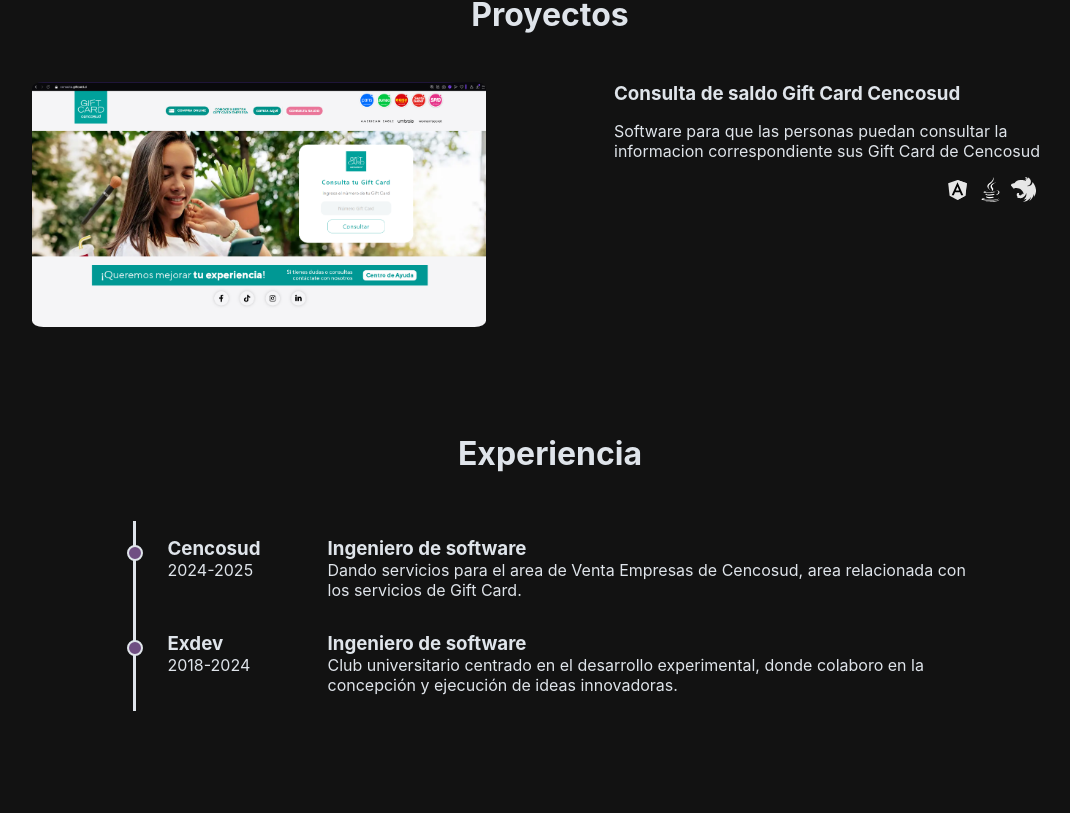
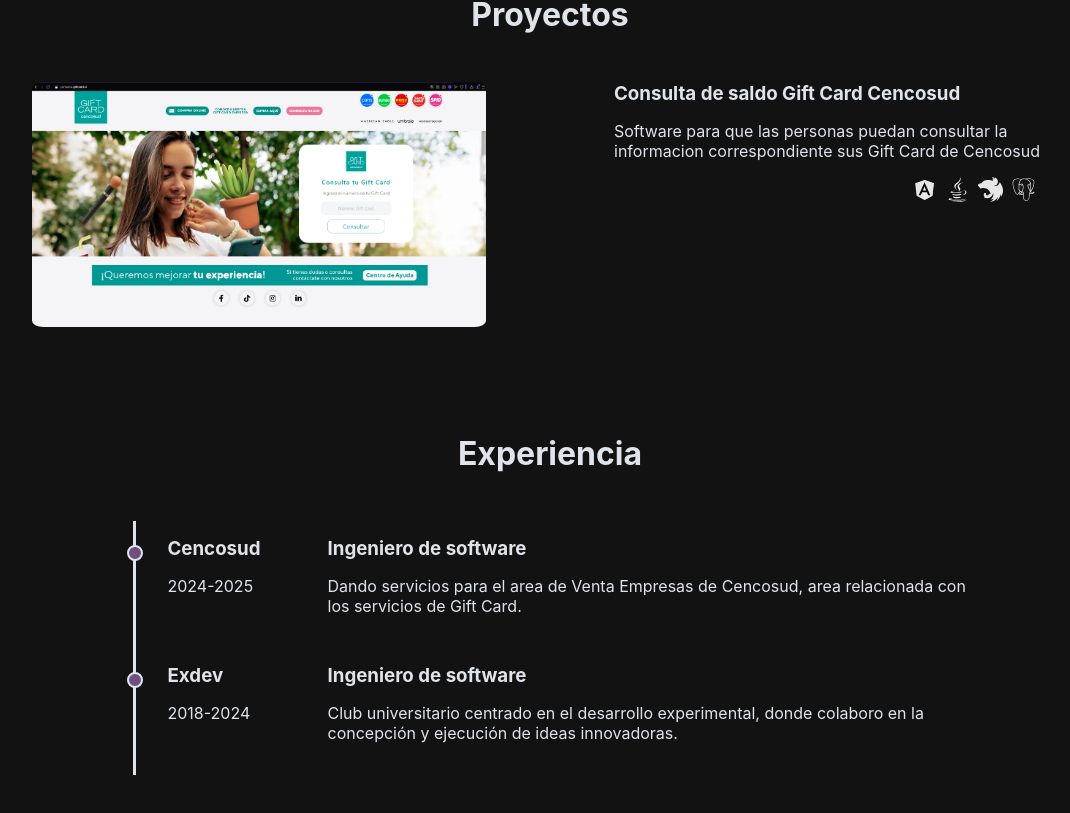
Before and after one commit to IanBattistoni/portafolio, a React (Create React App) app: page / in a window 1280 px wide. Shown: the part 876-1689 px from the top of the page, without its empty margins (90-1160 px from the left). Before the commit the page ends 1667 px from the top, so only its background shows below. Built offline with nearby package versions, Linux system fonts and the light colour scheme.

Commit message:
postgresSQL

```diff
--- a/src/index.css
+++ b/src/index.css
@@ -31,6 +31,15 @@
   margin: 0;
   color: rgb(223,228,234);
 }
+time{
+  color: rgb(223,228,234);
+  display: block;
+    margin-block-start: 1em;
+    margin-block-end: 1em;
+    margin-inline-start: 0px;
+    margin-inline-end: 0px;
+    unicode-bidi: isolate;
+}
 .app {
   max-width: 1440px;
   width: 100%;
--- a/src/pages/home/home.js
+++ b/src/pages/home/home.js
@@ -11,6 +11,7 @@
 import NestIcon from '../../shared/icons/NestIcon';
 import YoutubeIcon from '../../shared/icons/YoutubeIcon';
 import DownloadIcon from '../../shared/icons/DownloadIcon';
+import PostgresSQLIcon from '../../shared/icons/PostgresSQLIcon';
 function Home() {
 
   return (
@@ -45,7 +46,7 @@
 
           <article className='project'>
             <div className='project-image'>
-              <a href='https://consulta.giftcard.cl' target='_blank' title='ir a la página'>
+              <a href='https://consulta.giftcard.cl' target='_blank' title='ir al sitio'>
                 <img src={consultaGCImage} alt='Ian Battistoni' />
               </a>
             </div>
@@ -65,6 +66,9 @@
                 </span>
                 <span title='Nest'>
                   <NestIcon className='info-icon' />
+                </span>
+                <span title='PostgresSQL'>
+                  <PostgresSQLIcon className='info-icon' />
                 </span>
               </div>
             </div>
@@ -101,13 +105,13 @@
           <article className='experience'>
             <div className='experience-summary'>
               <h3>Cencosud</h3>
-              <span>2024-2025</span>
+              <time>2024-2025</time>
             </div>
             <div className='experience-details'>
                 <h3>Ingeniero de software</h3>
-                <span>Dando servicios para el area de Venta Empresas de Cencosud,
+                <p>Dando servicios para el area de Venta Empresas de Cencosud,
                   area relacionada con los servicios de Gift Card.
-                </span>
+                </p>
             </div>
 
 
@@ -116,13 +120,13 @@
 
             <div className='experience-summary'>
               <h3>Exdev</h3>
-              <span>2018-2024</span>
+              <time>2018-2024</time>
             </div>
             <div className='experience-details'>
                 <h3>Ingeniero de software</h3>
-                <span>Club universitario centrado en el desarrollo experimental,
+                <p>Club universitario centrado en el desarrollo experimental,
                   donde colaboro en la concepción y ejecución de ideas innovadoras.
-                </span>
+                </p>
             </div>
           </article>
 
--- /dev/null
+++ b/src/shared/icons/PostgresSQLIcon.jsx
@@ -0,0 +1,13 @@
+import React from 'react';
+import { ReactComponent as PostgresSQLSVG } from '../../assets/svg/PostgresSQL.svg';
+
+const PostgresSQLIcon = ({ color = '#fff', size = 25, className = 'PostgresSQL-icon' }) => {
+  return (
+    <PostgresSQLSVG
+      className={className}
+      style={{ color, width: size, height: size }}
+    />
+  );
+};
+
+export default PostgresSQLIcon;
```
Also changed, not shown: src/assets/svg/PostgresSQL.svg (added).
